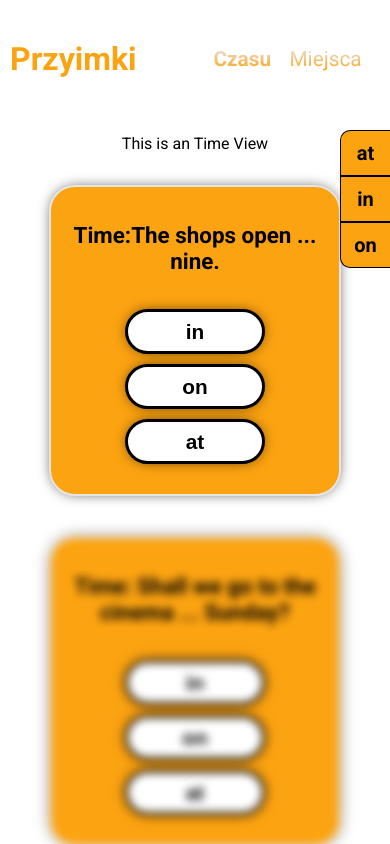
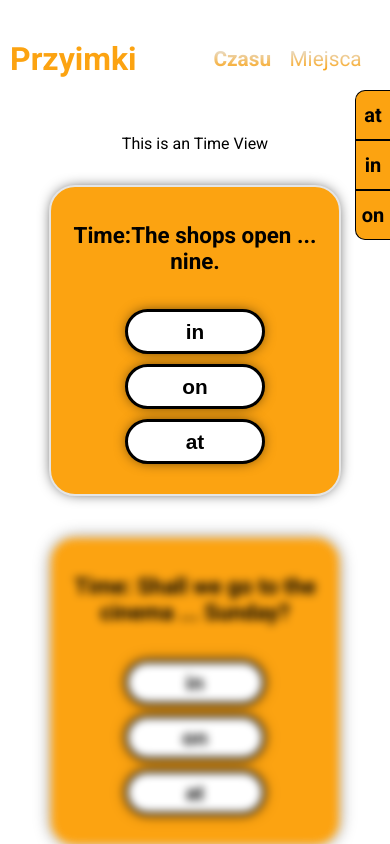
Before and after one commit to GrzegorzStacel/react_english_gramar_exercises, a React (Create React App) app: page /czasu in a window 390 px wide. Shown: the top 844 px of the page. Built offline with nearby package versions, Linux system fonts and the light colour scheme; the HTML template or start-up script is replaced by a standard one.

Commit message:
Zmiana zachowania i drobne poprawki w przyciskach z zasadami gramatycznymi

```diff
--- a/src/components/Explanation/Explanation.js
+++ b/src/components/Explanation/Explanation.js
@@ -32,11 +32,15 @@ const Explanation = () => {
 
         return <>
             <div
-                className={activeClasses[index] ? classesIfTrue : classesIfFalse}
-                onClick={() => toggleClass(index)}
+                className={styles.triggerWrapper}
             >
-                <p className={styles.info}>{name}</p>
-                <div className={styles.rules}>
+                <div
+                    className={activeClasses[index] ? classesIfTrue : classesIfFalse}
+                    onClick={() => toggleClass(index)}
+                >
+                    <p className={styles.info}>{name}</p>
+                </div>
+                <div className={activeClasses[index] ? styles.rules + ' ' + styles.show : styles.rules}>
                     {rule}
                 </div>
             </div>
--- a/src/components/Explanation/Explanation.module.scss
+++ b/src/components/Explanation/Explanation.module.scss
@@ -3,7 +3,7 @@
     to { opacity: auto; }
 }
 
-.wrapper{
+.wrapper {
     position: fixed;
     right: 0;
     top: 130px;
@@ -11,7 +11,12 @@
     flex-direction: column;
     align-items: flex-end;
 
-    .trigger{
+    .triggerWrapper {
+        display: flex;
+        flex-direction: column;
+        align-items: flex-end;
+
+        .trigger {
             background: #fca311;
             border: 1px solid black;
             border-right: none;
@@ -23,46 +28,87 @@
             transition: .1s;
             cursor: pointer;
 
-        @mixin border-radius{
+            @mixin border-radius {
                 border-radius: 10px 0 0 10px
             }
 
-        &:hover{
+            &:hover {
                 width: 70px;
                 @include border-radius;
             }
 
-        &.first{
+            &.first {
                 border-radius: 10px 0 0;
             }
 
-        &.inside{
+            &.inside {
                 border-radius: 0;
             }
 
-        &.last{
+            &.last {
                 border-radius: 0 0 0 10px;
             }
 
-        &.first:hover, &.inside:hover, &.last:hover{
+            &.first:hover,
+            &.inside:hover,
+            &.last:hover {
                 @include border-radius;
             }
 
-        .rules{
-            height: 0;
+            &.big {
+                width: 300px;
+                transition: .1s;
 
-            p{
-                animation: fadeIn 1s;
-                display: none;
+                &.first:hover,
+                &.inside:hover,
+                &.last:hover {
+                    border-radius: 10px 0 0 0;
                 }
+            }
+
+            .info {
+                margin: 0;
+                font-size: 20px;
+                font-weight: bold;
+                padding: 10px 5px;
+                user-select: none;
+            }
+
+            @media(max-width: 420px) {
+                width: 35px;
+                min-height: 50px;
+
+                &:hover {
+                    width: 35px;
+                    border-radius: 0;
                 }
 
                 &.big{
                     width: 300px;
-            transition: .1s;
-            border-radius: 10px 0 0 10px;
+                }
 
-            .rules{
+                &.first:hover {
+                    border-radius: 10px 0 0 0;
+                }
+
+                &.inside:hover {
+                    border-radius: 0;
+                }
+
+                &.last:hover {
+                    border-radius: 0 0 0 10px;
+                }
+            }
+        }
+
+        .rules {
+            height: 0;
+
+            p {
+                display: none;
+            }
+
+            &.show{
                 background: white;
                 display: block;
                 width: 300px;
@@ -70,28 +116,22 @@
                 border-right: none;
                 height: auto;
                 border-radius: 0 0 0 10px;
-                animation: fadeIn 1s;
+                animation: fadeIn .5s;
+                overflow-y: auto;
+                max-height: 650px;
 
-                p{
+                p {
                     display: block;
                 }
+
+                @media(max-width: 420px) {
+                    max-height: 280px;
                 }
-
-            &:hover{
-                width: 300px;
-
-                .rules{
-                    width: 100%;
             }
         }
     }
 
-        .info{
-            margin: 0;
-            font-size: 20px;
-            font-weight: bold;
-            padding: 10px 5px;
-            user-select: none;
+    @media(max-width: 420px) {
+        top: 90px;
     }
 }
-}
```
Lines whose indentation alone changed are shown as unchanged.
